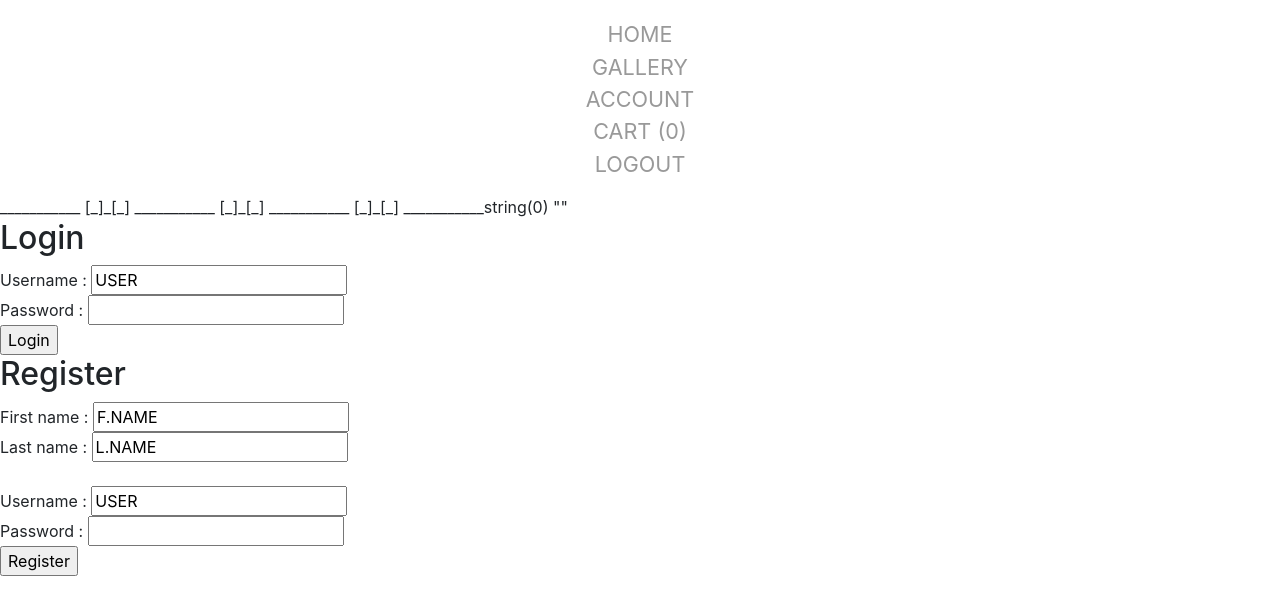
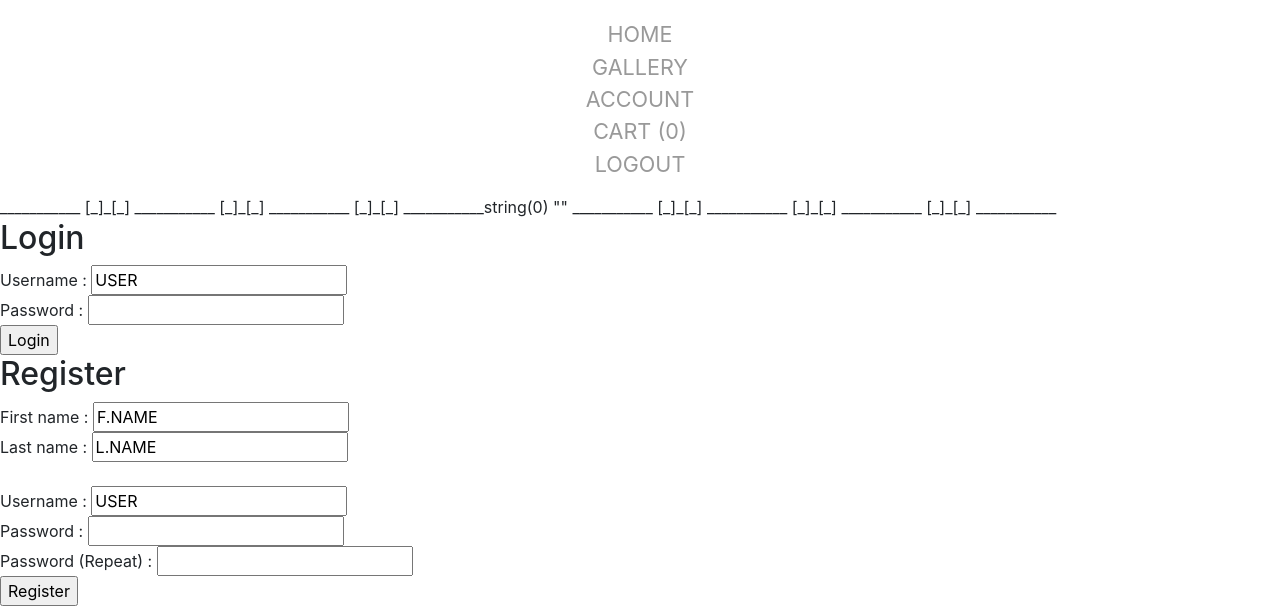
Before and after one commit to TBG-FR/IUT_PHP_PicturesProject, a PHP site: page /login.php in a window 1280 px wide. Shown: the part 316-922 px from the top of the page. Before the commit the page ends 892 px from the top, so only its background shows below. Run offline with PHP 8.4, Linux system fonts and the light colour scheme; some libraries are stand-ins or nearby versions.

Commit message:
PHP Login/Register & User : Major Update
- Removed/modified some comments
- Modified User class's constructors (Now there is an "empty" constructor and two functions : one for the "Login" action, one for the "Register" action)
- Started to code the "Register" part

```diff
--- a/project_site/classes/User.php
+++ b/project_site/classes/User.php
@@ -31,20 +31,27 @@ class User
     private $admin;
 
     /**
-     * @var bool : Determines if the user is Logged
+     * @var bool : Determines if the user is Logged (TRUE) or not (FALSE)
      */
     private $status;
 
     /* ----- ----- ----- Constructors ----- ----- ----- */
 
     /**
+     * User simple constructor
+     */
+    public function __construct(){
+
+    }
+
+    /**
      * User constructor by Login
      * @param string $login
      * @param string $pass
      */
-    public function __construct($login,$pass){
+    public static function constructByLogin($login,$pass){
 
-        /* TEMP TEMP TEMP TEMP */
+        /* TEMP TEMP ----- ----- TEMP TEMP */
 
         $bdd_table_user = 'phpproj_user';
         $bdd_table_picture = 'phpproj_picture';
@@ -53,79 +60,122 @@ class User
         $bdd_table_gallery = 'phpproj_gallery';
         $bdd_table_gal_pic = 'phpproj_galleryPicture';
 
+        /* TEMP TEMP ----- ----- TEMP TEMP */
+
         $db = new Database();
 
         $req = $db->read($bdd_table_user, array(
             'conditions' => array(
                 'username LIKE' => "$login" // Check if there is an entry with the same username
             ),
-            'fields' => array('id', 'username', 'password','admin'), // get id, username and password
+            'fields' => array('id', 'username', 'password', 'admin'), // get id, username and password
         ));
 
         if( empty($req) == FALSE) {
 
             if( $db->hash($req[0]['password']) == $db->hash($pass) ) {
 
-                echo "
+                $user = New User();
+                $user->id = $req[0]['id'];
+                $user->username = $req[0]['username'];
+                $user->password = $db->hash($req[0]['password']);
+                $user->admin = $req[0]['admin'];
+                $user->status = TRUE;
 
-                            <div class=\"alert alert-success\" role=\"alert\">You've been succesfully authentified !</div><br />
+                echo "<div class=\"notification alert alert-success\" role=\"alert\">You've been succesfully authentified !</div><br />";
 
-                            ";
-
-                $this->id = $req[0]['id'];
-                $this->username = $req[0]['username'];
-                $this->password = $db->hash($req[0]['password']);
-                $this->admin = $req[0]['admin'];
-                $this->status = 1;
-
-                //$_SESSION['login_status'] = "CONNECTED";
-                //$_SESSION['username'] = $username;
-
-//                if( $req[0]['admin'] = '1' ) {
-//
-//                    $_SESSION['PrKz5gfNz'] = "1";   //$_SESSION['admin'] = "1";
-//
-//                    // The following variables are "fake" ones, used to hide the "admin" variable
-//                    $_SESSION['Zv8Tqs6Ta'] = rand(0,1);
-//                    $_SESSION['tR1E5Zt4r'] = rand(0,1);
-//                    $_SESSION['a2erTR8z7'] = rand(0,1);
-//                    $_SESSION['85FRedcRt'] = rand(0,1);
-//                }
-//
-//                else {
-//
-//                    $_SESSION['PrKz5gfNz'] = "0";   //$_SESSION['admin'] = "0";
-//
-//                    // The following variables are "fake" ones, used to hide the "admin" variable
-//                    $_SESSION['Zv8Tqs6Ta'] = rand(0,1);
-//                    $_SESSION['tR1E5Zt4r'] = rand(0,1);
-//                    $_SESSION['a2erTR8z7'] = rand(0,1);
-//                    $_SESSION['85FRedcRt'] = rand(0,1);
-//                }
-                /*
-                               - Use "admin" field (in BDD) instead of id=2 !!!
-                               - "CRYPT" THE ADMIN VARIABLE WITH SOMETHING LIKE ['PrKz5gfNz']
-                               - ADD FAKE SESSION VARIABLES TO HIDE THIS "ADMIN" VARIABLE
-
-                            */
+                return $user;
 
             }
 
-            else { throw new Exception('Err_Credentials');
-                  //$_SESSION['login_errors'] .= /* ADD THE FOLLOWING MESSAGE INTO THE ERRORS */ "
-                    //<br /><div class=\"alert alert-danger\" role=\"alert\">Error : Wrong User/Password combination ! Please try again.</div>";
+            else {
+                //echo "<br /><div class=\"notification alert alert-danger\" role=\"alert\">Error : Wrong User/Password combination ! Please try again.</div>";
+                throw new Exception('Err_BadCredentials');
                  }
 
         }
-        else { throw new Exception('Err_Username');
-              //$_SESSION['login_errors'] .= /* ADD THE FOLLOWING MESSAGE INTO THE ERRORS */ "
-                    //<br /><div class=\"alert alert-danger\" role=\"alert\">Error : Unknown Username ! Please try again.</div>";
+        else {
+            //echo "<br /><div class=\"notification alert alert-danger\" role=\"alert\">Error : Unknown Username ! Please try again.</div>";
+            throw new Exception('Err_UnknownUsername');
              }
 
         var_dump($req);
 
     }
 
+    /**
+     * User constructor by Registration
+     * @param string $login
+     * @param string $pass
+     */
+    public static function constructByRegister($login, $pass, $pass_v, $f_name, $l_name) {
+
+        /* TEMP TEMP ----- ----- TEMP TEMP */
+
+        $bdd_table_user = 'phpproj_user';
+        $bdd_table_picture = 'phpproj_picture';
+        $bdd_table_pic_key = 'phpproj_pictureKeyword';
+        $bdd_table_keyword = 'phpproj_keyword';
+        $bdd_table_gallery = 'phpproj_gallery';
+        $bdd_table_gal_pic = 'phpproj_galleryPicture';
+
+        /* TEMP TEMP ----- ----- TEMP TEMP */
+
+        $db = new Database();
+
+        $req = $db->read($bdd_table_user, array(
+            'conditions' => array(
+                'username LIKE' => "$login" // Check if there is an entry with the same username
+            ),
+            'fields' => array('username'), // get that result (username)
+        ));
+
+        // If an User with the same Username has been found => Throw Exception
+        if( empty($req) == FALSE) {
+
+            //echo "<br /><div class=\"notification alert alert-danger\" role=\"alert\">Error : Username already taken ! Please try again with another one.</div>";
+            throw new Exception('Err_UsernameExists');
+
+        }
+
+        // Else, If the Password and the "Verification Password" aren't the same => Throw Exception
+        else if ( $pass != $pass_v ) {
+
+            //echo "<br /><div class=\"notification alert alert-danger\" role=\"alert\">Error : Passwords aren't matching ! Please try again.</div>";
+            throw new Exception('Err_PasswordMatch');
+
+        }
+
+        // Else, add the User into the Database
+        else {
+
+            $up = $db->save("Users", array(
+            'username' => $login,
+            'password' => $pass, // Password will be automatically crypted using hash() method from Database class
+            'firstname' => $f_name,
+            'lastname' => $l_name,
+            'admin' => 0,
+            ));
+
+            // If the Insertion succeeded => Display a success message and add those values into the User instance created
+            if($up) {
+
+                /* LOGIN */
+
+                echo "<div class=\"notification alert alert-success\" role=\"alert\">You've been succesfully registered !</div><br />";
+
+            }
+
+            // Else, if the Insertion failed => Throw Exception
+            else {
+
+                //echo "<br /><div class=\"notification alert alert-danger\" role=\"alert\">Error : Registering failed ! Please try again.</div>";
+                throw new Exception('Err_RegisterFail');
+
+            }
+
+        }
+    }
 
     /* ----- ----- ----- Functions ----- ----- ----- */
 
@@ -143,7 +193,7 @@ class User
 
     /**
      * { DESCRIPTION }
-     * @return string $status
+     * @return bool $status
      */
     public function getStatus() {
 
--- a/project_site/login.php
+++ b/project_site/login.php
@@ -7,6 +7,13 @@
     if( isset($_SESSION['user'] ) == FALSE ) { $_SESSION['user'] = ''; }
 
     if ( $_GET ) {
+
+        // If the User has just been disconnected
+        if ($_GET['action'] == 'disconnected') {
+
+            echo "<div class=\"notification alert alert-warning\" role=\"alert\">You've been succesfully disconnected !</div><br />";
+
+        }
 
         // If the User clicks on "Logout" AND is logged (An instance of User is still in his Session)
         if ($_GET['action'] == 'disconnect' &&  $_SESSION['user'] instanceof User ) {
@@ -18,7 +25,7 @@
             $_SESSION['user']='';
 
             // Send the User back on the page where he was
-            $loc = "Location: ".$_GET['source'];
+            $loc = "Location: ".$_GET['source']."?action=disconnected";
             header($loc);
 
             // +++ Display a disconnection message ?
@@ -98,80 +105,66 @@
                     echo $champ.' --- '.$valeur.'<br />';
                 //print_r($_POST);
 
+                // If the User tried to Log himself to his account
                 if ($_POST['action'] == 'login') {
 
+                    echo " ===== ===== ===== AUTH ===== ===== ===== ".$db->hash(var_secure($_POST['password']))." ========== ";
 
-                    /* AUTH THE USER *//* VALIDATE / CHECK / MODIFY VARIABLES / ETC */
-                    echo " ===== ===== ===== AUTH ===== ===== ===== ";
-
+                    // Transform the given credentials to avoid injections & other attacks
                     $username=var_secure($_POST['username']);
                     $password=var_secure($_POST['password']);
-                    $password_removethat=$db->hash($password);
-                    echo "CC -> $password_removethat" ;
 
-                    //$user = new User($username, $password);
+                    // Create a new Instance of User Class with the given credentials (and catch errors if they're wrong)
+                    try { $_SESSION['user'] = User::constructByLogin($username, $password); }
+                    catch (Exception $e) {
 
-                    try {
-                        $_SESSION['user'] = new User($username, $password);
+                        if($e->getMessage() == 'Err_BadCredentials') {
+                            echo "<br /><div class=\"notification alert alert-danger\" role=\"alert\">Error : Wrong User/Password combination ! Please try again.</div>"; }
 
-                    } catch (Exception $e) {
+                        else if ($e->getMessage() == 'Err_UnknownUsername') {
+                            echo "<br /><div class=\"notification alert alert-danger\" role=\"alert\">Error : Unknown Username ! Please try again.</div>"; }
 
-                        if($e->getMessage() == 'Err_Credentials') {
-
-                            echo "<br /><div class=\"alert alert-danger\" role=\"alert\">Error : Wrong User/Password combination ! Please try again.</div>";
-
-                        }
-
-                        else if ($e->getMessage() == 'Err_Username') {
-
-                            echo "<br /><div class=\"alert alert-danger\" role=\"alert\">Error : Unknown Username ! Please try again.</div>";
-
-                        }
                     }
-
-
-                    /* ALL IN USER CLASS */
-
-                    /*
-                    if ( CDT ) { $_SESSION['login_errors'] .= "HTML + MESSAGE" }
-                    */
 
                 }
 
                 else if ($_POST['action'] == 'register') {
 
-                    /* REGISTER THE USER *//* VALIDATE / CHECK / MODIFY VARIABLES / ETC */
-                    echo " ===== ===== ===== REGISTER ===== ===== ===== ";
+                    echo " ===== ===== ===== REGISTER ===== ===== ===== ".$db->hash(var_secure($_POST['password']))." ========== ";
 
+                    // Transform the given informations to avoid injections & other attacks
                     $username=var_secure($_POST['username']);
                     $password=var_secure($_POST['password']);
+                    $password_verif=var_secure($_POST['password_verif']);
                     $firstname=var_secure($_POST['firstname']);
                     $lastname=var_secure($_POST['lastname']);
 
+                    // Create a new Instance of User Class with the given credentials (and catch errors if they're wrong)
+                    try { $_SESSION['user'] = new User($username, $password, $password_verif, $firstname, $lastname); }
+                    catch (Exception $e) {
+
+                        if($e->getMessage() == 'Err_XXX') {
+                            echo "<br /><div class=\"notification alert alert-danger\" role=\"alert\">Error : XXX ! Please try again.</div>"; }
+
+                        else if ($e->getMessage() == 'Err_YYY') {
+                            echo "<br /><div class=\"notification alert alert-danger\" role=\"alert\">Error : YYY ! Please try again.</div>"; }
+
+                    }
+
                 }
-
             }
-
-            /* ===== ===== ===== IF USER IS LOGGED/CONNECTED/REGISTERED => DISPLAY USEFUL LINKS (AND SUCCESS MESSAGE) ===== ===== ===== */
-//            if( $_SESSION['login_status'] == "CONNECTED" || /*((isset($SESSION['user'])) && ($SESSION['user'] instanceof User) && ($SESSION['user']->getStatus() == "connected"))*/  /*|| $_SESSION['login_status'] == "JUST_CONNECTED" || $_SESSION['login_status'] == "JUST_REGISTERED" */ ) {
-
-            //if( $SESSION['user']->getStatus() == TRUE) {
 
             echo "___________ [_]_[_] ___________ [_]_[_] ___________ [_]_[_] ___________";
             var_dump($_SESSION['user']);
+            echo "___________ [_]_[_] ___________ [_]_[_] ___________ [_]_[_] ___________";
 
-            if( $_SESSION['user'] instanceof User ) {
-
-                //((isset($user)) && ($user instanceof User) && ($user.getStatus() == "connected"))
-                $stat=$_SESSION['user']->getStatus();
-                echo "AAA : $stat";
-
-                /*if( $_SESSION['login_status'] == "JUST_CONNECTED" ) { echo "GREEN : JUST CONNECTED"; }
-                else if( $_SESSION['login_status'] == "JUST_REGISTERED"  ) { echo "GREEN : JUST REGISTERED"; }*/
+            /* ===== ===== ===== IF USER IS CONNECTED => DISPLAY USEFUL LINKS ===== ===== ===== */
+            if( $_SESSION['user'] instanceof User && $_SESSION['user']->getStatus() == TRUE ) {
 
                 $l_username=$_SESSION['user']->getUsername();
 
                 echo "
+
                     <div class='mini_menu'>
                         <!-- Connected - Header -->
                         <h3>Logged as ".$l_username."</h3><br />
@@ -184,24 +177,10 @@
                     </div>
 
                 "; /* Echo[HTML] : End */
-
-                /*$_SESSION['login_status'] = "CONNECTED";*/
             }
 
-            /* ===== ===== ===== ELSE (FIRST ACCESS, OR ERRORS WERE FOUND WHILE PROCESSING THE FORM) => DISPLAY THE FORMS (AND THE ERRORS) ===== ===== ===== */
+            /* ===== ===== ===== ELSE (FIRST ACCESS, OR ERRORS WERE FOUND WHILE PROCESSING THE FORM) => DISPLAY THE FORMS ===== ===== ===== */
             else {
-
-//                if( $_SESSION['login_errors'] != '' ) {
-//
-//                    echo $_SESSION['login_errors'];
-//                    /* HTML FORMATTING TO DO : 1 ERR = 1 MSG ? + http://coredogs.com/lesson/form-and-php-validation-one-page.html */
-//
-//                    // Empty the Errors once they've been displayed
-//                    echo $_SESSION['login_errors']='';
-//
-//                }
-
-
 
                 /* KEEP THE USER'S ENTRIES IN CASE OF ERRORS => DEPENDING ON THE ERROR ? */
                 $temp_user = 'USER';
@@ -217,12 +196,13 @@
                         <h2>Login</h2>
 
                         <form action=\"login.php\" method=\"post\">
+
                             <!-- ADD : Mail or Username -->
                             Username : <input type=\"text\" name=\"username\" value=\"$temp_user\" required> <br />
                             Password : <input type=\"password\" name=\"password\" required> <br />
                             <!-- ADD : Captcha [] -->
+
                             <input type=\"hidden\" name=\"action\" value=\"login\"/>
-
                             <input type=\"submit\" value=\"Login\">
                         </form>
 
@@ -234,15 +214,17 @@
                          <h2>Register</h2>
 
                          <form action=\"login.php\" method=\"post\">
+
                              <!-- ADD : Mail : <input type=\"text\" name=\"mail\" value=\"$temp_mail\" > <br /> -->
                              First name : <input type=\"text\" name=\"firstname\" value=\"$temp_firstname\" required> <br />
                              Last name : <input type=\"text\" name=\"lastname\" value=\"$temp_lastname\" required> <br />
                              <br />
                              Username : <input type=\"text\" name=\"username\" value=\"$temp_user\" required> <br />
                              Password : <input type=\"password\" name=\"password\" required> <br />
+                             Password (Repeat) : <input type=\"password\" name=\"password_verif\" required> <br />
                              <!-- ADD : Captcha [] -->
+
                              <input type=\"hidden\" name=\"action\" value=\"register\"/>
-
                              <input type=\"submit\" value=\"Register\">
                          </form>
 
```
